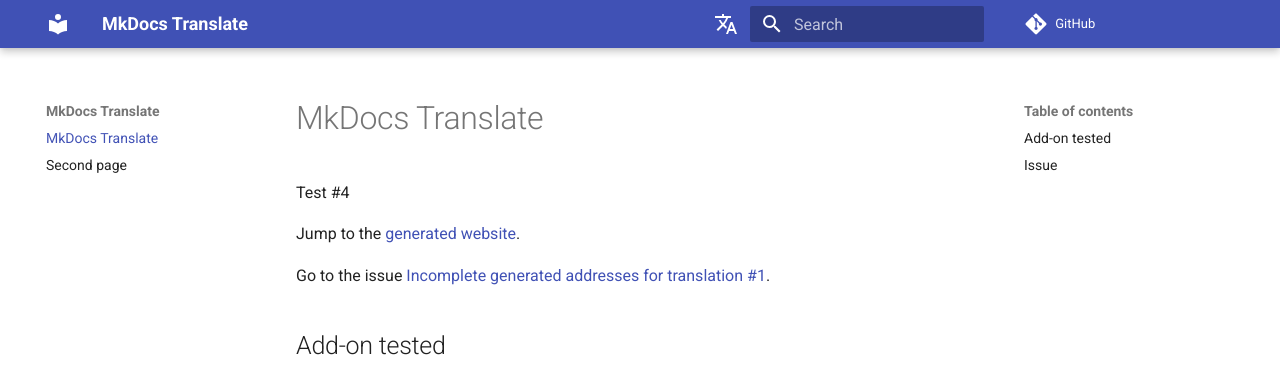
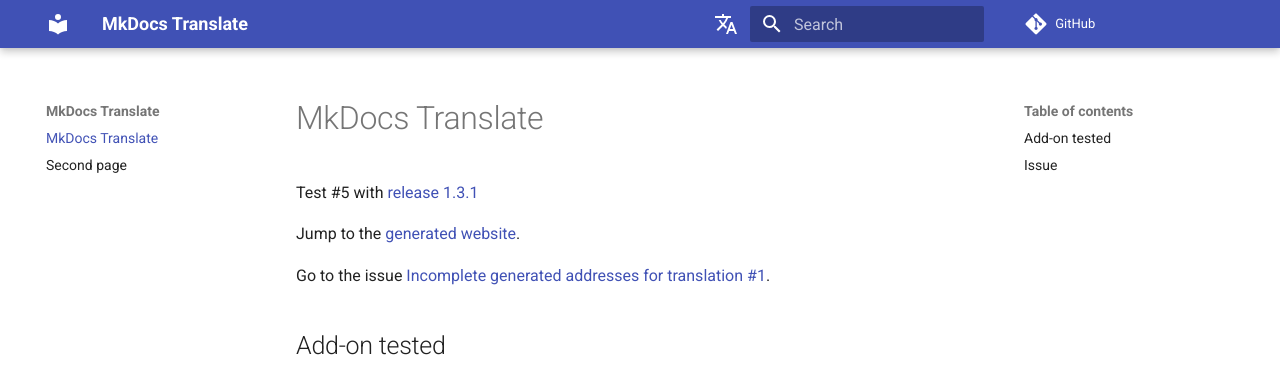
Before and after one commit to rei-vilo/MkDocs_Translate, an MkDocs documentation site: the page built from docs/index.md, in a window 1280 px wide and 900 px high. Shown: the top 376 px of the window. Built offline with MkDocs 1.6.1 and Material for MkDocs 9.7.7, drawn with Linux system fonts in a browser that asks for light colours; comment, search, counter and statistics services are not loaded.

Commit message:
Test #5 with release 1.3.1

```diff
--- a/docs/index.md
+++ b/docs/index.md
@@ -1,6 +1,6 @@
 # MkDocs Translate
 
-Test #4
+Test #5 with [release 1.3.1](https://github.com/sondregronas/mkdocs-google-translate/releases/tag/v1.3.1)
 
 Jump to the [generated website](https://rei-vilo.github.io/MkDocs_Translate/).
 
```
